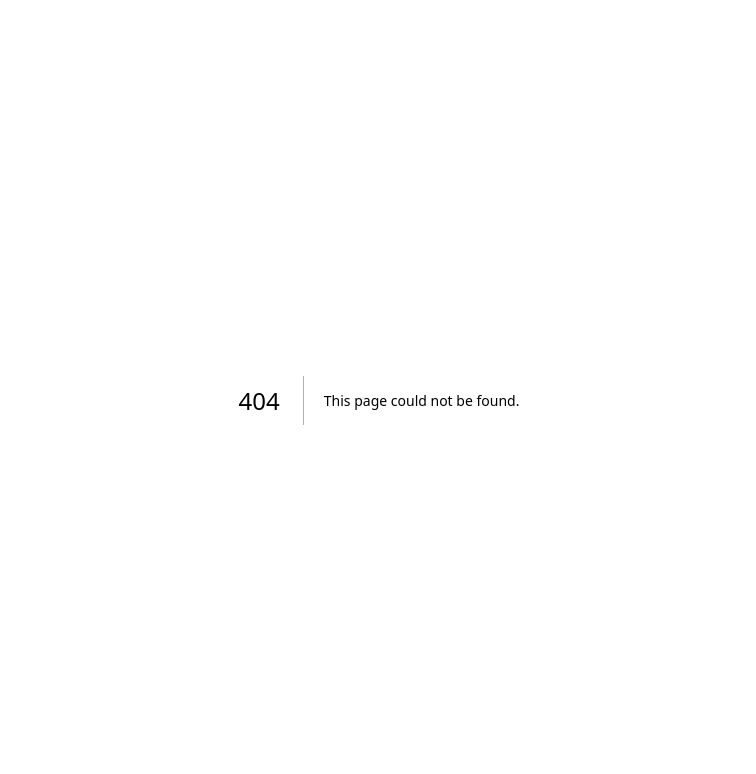
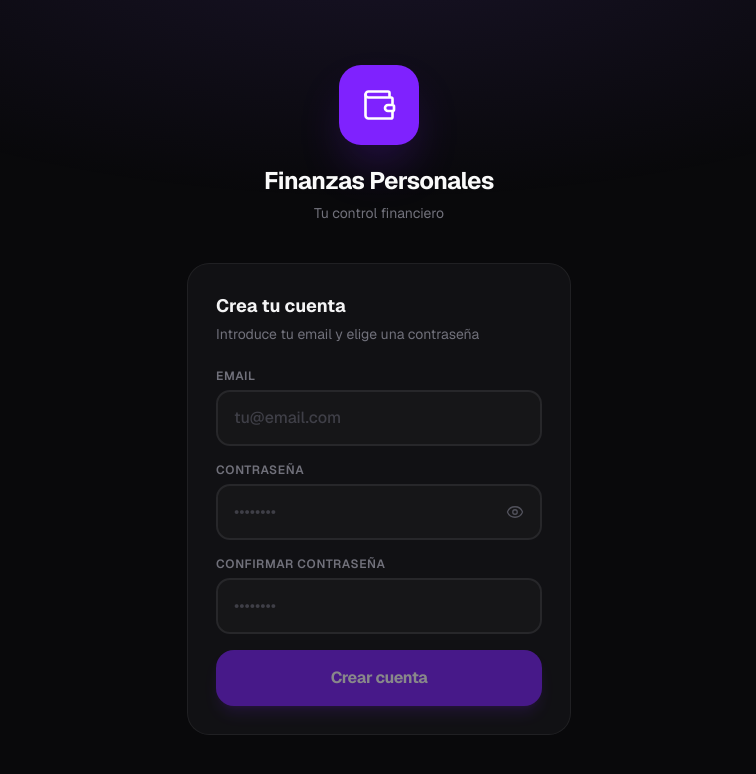
Before and after one commit to PaulaEscri/Omegus, a Next.js app: page /register in a window 1280 px wide. Before the commit this address had no page. Shown: the top 774 px of the page, without its empty margins (261-1017 px from the left). Built offline with nearby package versions, Linux system fonts and the light colour scheme.

Commit message:
Ruta oculta /register: registro con email y contraseña
Co-Authored-By: Claude Sonnet 5.5 <noreply@anthropic.com>

```diff
--- /dev/null
+++ b/src/app/(auth)/register/page.tsx
@@ -0,0 +1,54 @@
+import type { Metadata, Viewport } from 'next'
+import { RegisterForm } from '@/components/auth/RegisterForm'
+import { Wallet } from 'lucide-react'
+
+export const metadata: Metadata = {
+  title: 'Crear cuenta · Finanzas',
+  description: 'Crea tu cuenta de finanzas personales.',
+  robots: 'noindex, nofollow',
+}
+
+export const viewport: Viewport = {
+  themeColor: '#09090b',
+}
+
+export default function RegisterPage() {
+  return (
+    <div className="min-h-[100dvh] flex flex-col items-center justify-center bg-zinc-950 px-6">
+      {/* Gradiente de fondo sutil */}
+      <div
+        className="fixed inset-0 pointer-events-none"
+        aria-hidden="true"
+        style={{
+          background:
+            'radial-gradient(ellipse 80% 50% at 50% -10%, rgba(139,92,246,0.12) 0%, transparent 70%)',
+        }}
+      />
+
+      <div className="relative w-full max-w-sm">
+        {/* Logo */}
+        <div className="flex flex-col items-center mb-10 animate-fade-in">
+          <div className="w-20 h-20 rounded-3xl bg-violet-600 flex items-center justify-center mb-5 shadow-2xl shadow-violet-600/30">
+            <Wallet size={36} className="text-white" strokeWidth={1.75} />
+          </div>
+          <h1 className="text-2xl font-bold tracking-tight text-zinc-50">
+            Finanzas Personales
+          </h1>
+          <p className="text-sm text-zinc-500 mt-1.5">Tu control financiero</p>
+        </div>
+
+        {/* Card de registro */}
+        <div className="animate-scale-in rounded-3xl border border-zinc-800/70 bg-zinc-900/60 backdrop-blur-xl p-7">
+          <h2 className="text-lg font-bold text-zinc-100 mb-1">
+            Crea tu cuenta
+          </h2>
+          <p className="text-sm text-zinc-500 mb-6">
+            Introduce tu email y elige una contraseña
+          </p>
+
+          <RegisterForm />
+        </div>
+      </div>
+    </div>
+  )
+}
--- /dev/null
+++ b/src/components/auth/RegisterForm.tsx
@@ -0,0 +1,167 @@
+'use client'
+
+import { useState } from 'react'
+import { useRouter } from 'next/navigation'
+import { createClient } from '@/lib/supabase/client'
+import { cn } from '@/lib/utils'
+import { reportError } from '@/lib/errors'
+import { Eye, EyeOff, Loader2, AlertCircle } from 'lucide-react'
+
+const inputClass = cn(
+  'w-full px-4 py-3.5 rounded-xl border-2 outline-none',
+  'bg-zinc-900/80 text-zinc-100 placeholder:text-zinc-700',
+  'text-base font-medium transition-all duration-200',
+  'border-zinc-800 focus:border-violet-500/60 disabled:opacity-60'
+)
+const labelClass =
+  'block text-xs font-semibold text-zinc-500 uppercase tracking-wider'
+
+export function RegisterForm() {
+  const router = useRouter()
+  const [email, setEmail] = useState('')
+  const [password, setPassword] = useState('')
+  const [confirmPassword, setConfirmPassword] = useState('')
+  const [showPassword, setShowPassword] = useState(false)
+  const [loading, setLoading] = useState(false)
+  const [error, setError] = useState('')
+
+  const handleSubmit = async (e: React.FormEvent) => {
+    e.preventDefault()
+    setError('')
+
+    if (password !== confirmPassword) {
+      setError(reportError('AUTH-006'))
+      return
+    }
+    if (password.length < 6) {
+      setError(reportError('AUTH-012'))
+      return
+    }
+
+    setLoading(true)
+    try {
+      const supabase = createClient()
+      const { data, error: signUpError } = await supabase.auth.signUp({
+        email: email.trim().toLowerCase(),
+        password,
+      })
+
+      if (signUpError) {
+        const code = (signUpError as { code?: string }).code
+        if (code === 'user_already_exists') setError(reportError('AUTH-010'))
+        else if (code === 'weak_password') setError(reportError('AUTH-012'))
+        else setError(reportError('AUTH-003', signUpError))
+        setLoading(false)
+        return
+      }
+
+      // Sin confirmación por correo, signUp devuelve sesión. Si no la hay
+      // (confirmación activada o email ya existente), no se puede entrar.
+      if (!data.session) {
+        setError(reportError('AUTH-003', 'signUp sin sesión'))
+        setLoading(false)
+        return
+      }
+
+      router.replace('/')
+      router.refresh()
+    } catch (err: unknown) {
+      setError(reportError('AUTH-001', err))
+      setLoading(false)
+    }
+  }
+
+  return (
+    <form onSubmit={handleSubmit} noValidate className="space-y-4">
+      <div className="space-y-1.5">
+        <label htmlFor="register-email" className={labelClass}>Email</label>
+        <input
+          id="register-email"
+          type="email"
+          inputMode="email"
+          autoComplete="email"
+          autoCapitalize="none"
+          spellCheck={false}
+          value={email}
+          onChange={(e) => setEmail(e.target.value)}
+          placeholder="tu@email.com"
+          required
+          disabled={loading}
+          className={inputClass}
+        />
+      </div>
+
+      <div className="space-y-1.5">
+        <label htmlFor="register-password" className={labelClass}>Contraseña</label>
+        <div className="relative">
+          <input
+            id="register-password"
+            type={showPassword ? 'text' : 'password'}
+            autoComplete="new-password"
+            value={password}
+            onChange={(e) => setPassword(e.target.value)}
+            placeholder="••••••••"
+            required
+            disabled={loading}
+            className={cn(inputClass, 'pr-12')}
+          />
+          <button
+            type="button"
+            aria-label={showPassword ? 'Ocultar contraseña' : 'Ver contraseña'}
+            onClick={() => setShowPassword((v) => !v)}
+            className="absolute right-3.5 top-1/2 -translate-y-1/2 text-zinc-600 hover:text-zinc-400 transition-colors p-1"
+          >
+            {showPassword
+              ? <EyeOff size={18} strokeWidth={1.75} />
+              : <Eye size={18} strokeWidth={1.75} />}
+          </button>
+        </div>
+      </div>
+
+      <div className="space-y-1.5">
+        <label htmlFor="register-confirm" className={labelClass}>Confirmar contraseña</label>
+        <input
+          id="register-confirm"
+          type={showPassword ? 'text' : 'password'}
+          autoComplete="new-password"
+          value={confirmPassword}
+          onChange={(e) => setConfirmPassword(e.target.value)}
+          placeholder="••••••••"
+          required
+          disabled={loading}
+          className={inputClass}
+        />
+      </div>
+
+      {error && (
+        <div
+          role="alert"
+          className="flex items-center gap-2.5 px-4 py-3 rounded-xl bg-red-500/10 border border-red-500/30 text-red-400 text-sm animate-fade-in"
+        >
+          <AlertCircle size={16} className="shrink-0" />
+          <span>{error}</span>
+        </div>
+      )}
+
+      <button
+        type="submit"
+        disabled={loading || !email || !password || !confirmPassword}
+        className={cn(
+          'w-full h-14 rounded-2xl text-base font-bold tracking-tight',
+          'bg-violet-600 text-white transition-all duration-200 active:scale-[0.98]',
+          'hover:bg-violet-500 disabled:opacity-50 disabled:cursor-not-allowed',
+          'shadow-lg shadow-violet-600/25 flex items-center justify-center gap-2'
+        )}
+      >
+        {loading ? (
+          <>
+            <Loader2 size={18} className="animate-spin" />
+            <span>Creando cuenta…</span>
+          </>
+        ) : (
+          'Crear cuenta'
+        )}
+      </button>
+    </form>
+  )
+}
--- a/src/middleware.ts
+++ b/src/middleware.ts
@@ -47,6 +47,7 @@ export async function middleware(request: NextRequest) {
     return NextResponse.redirect(url)
   }
   const isPublicRoute = pathname === '/login' ||
+    pathname === '/register' ||
     pathname === '/set-password' ||
     pathname === '/invitacion' ||
     pathname === '/auth/callback'
```
